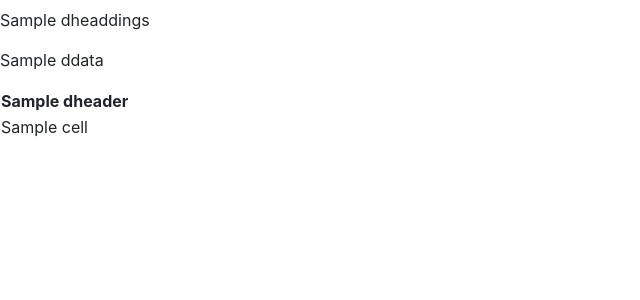
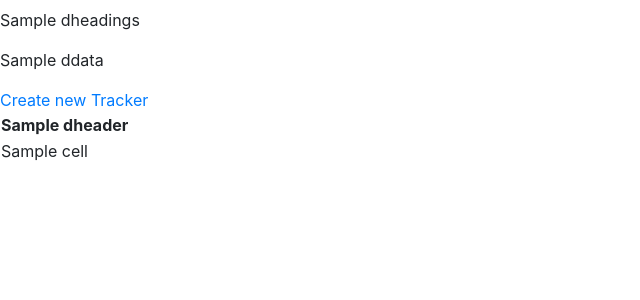
Before and after one commit to Ravali-KM/mad1, a Flask app: template templates/dashboard.html in a window 1280 px wide. Shown: the top 300 px of the page, without its empty margins (0-640 px from the left). Run offline with Flask 2, Linux system fonts and the light colour scheme; the template is opened without the code that fills it: most values are stand-ins (such as "Sample title", 1, 10 or a date in 2020).

Commit message:
dashbord added insertnewtracker link

```diff
--- a/templates/dashboard.html
+++ b/templates/dashboard.html
@@ -15,11 +15,12 @@
     </head>
     <body>
         <h1>{{msg}}</h1>
-        <p>{{dheaddings}}</p>
+        <p>{{dheadings}}</p>
         <p>{{ddata}}</p>
+        <a href='/insertnewtracker'>Create new Tracker</a>
         <table>
           <tr>
-            {% for dheader in dheaddings %}
+            {% for dheader in dheadings %}
             <th>{{ dheader }}</th>
             {% endfor %}
           </tr>
```
